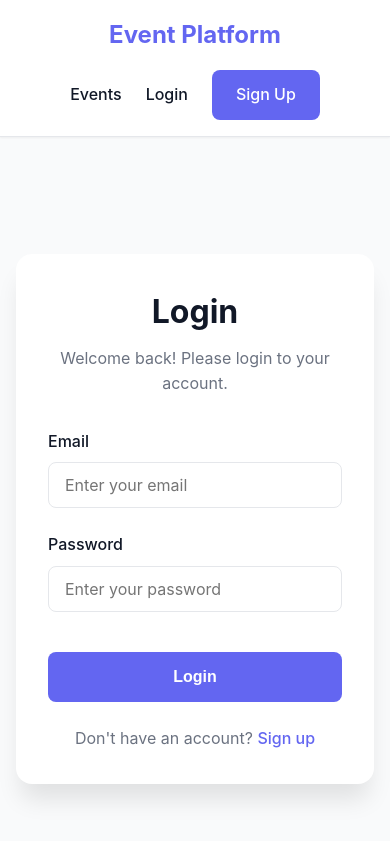
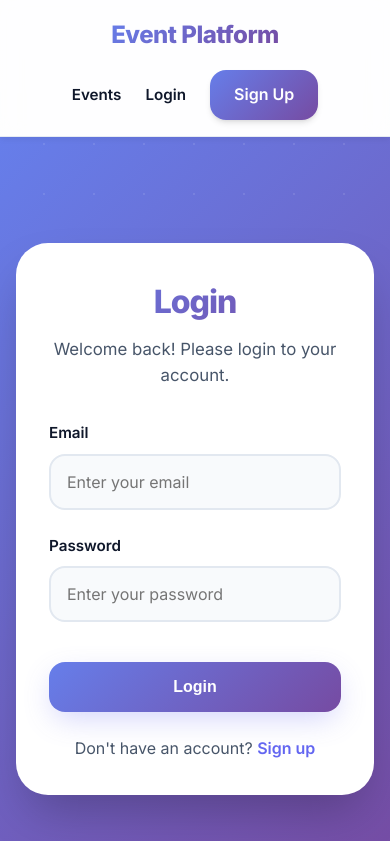
Before and after one commit to hansel06/mern-fun, a React (Vite) app in the folder client/: page /login in a window 390 px wide. Shown: the top 841 px of the page. Built offline with nearby package versions, Linux system fonts and the light colour scheme; no server answers.

Commit message:
render push time

```diff
--- a/client/index.html
+++ b/client/index.html
@@ -4,6 +4,9 @@
     <meta charset="UTF-8" />
     <link rel="icon" type="image/svg+xml" href="/vite.svg" />
     <meta name="viewport" content="width=device-width, initial-scale=1.0" />
+    <link rel="preconnect" href="https://fonts.googleapis.com">
+    <link rel="preconnect" href="https://fonts.gstatic.com" crossorigin>
+    <link href="https://fonts.googleapis.com/css2?family=Inter:wght@400;500;600;700;800;900&display=swap" rel="stylesheet">
     <title>Event Platform</title>
   </head>
   <body>
--- a/client/src/index.css
+++ b/client/src/index.css
@@ -6,24 +6,34 @@
 }
 
 :root {
-  /* Color Palette */
+  /* Modern Color Palette with Gradients */
   --primary-color: #6366f1;
   --primary-hover: #4f46e5;
+  --primary-light: #818cf8;
   --secondary-color: #8b5cf6;
+  --secondary-hover: #7c3aed;
   --danger-color: #ef4444;
   --danger-hover: #dc2626;
   --success-color: #10b981;
+  --success-hover: #059669;
   --warning-color: #f59e0b;
 
-  /* Neutrals */
+  /* Gradient Colors */
+  --gradient-primary: linear-gradient(135deg, #667eea 0%, #764ba2 100%);
+  --gradient-secondary: linear-gradient(135deg, #f093fb 0%, #f5576c 100%);
+  --gradient-success: linear-gradient(135deg, #4facfe 0%, #00f2fe 100%);
+  --gradient-hero: linear-gradient(135deg, #667eea 0%, #764ba2 50%, #f093fb 100%);
+
+  /* Neutrals - Slightly warmer */
   --bg-primary: #ffffff;
-  --bg-secondary: #f9fafb;
-  --bg-tertiary: #f3f4f6;
-  --text-primary: #111827;
-  --text-secondary: #6b7280;
-  --text-tertiary: #9ca3af;
-  --border-color: #e5e7eb;
-  --border-hover: #d1d5db;
+  --bg-secondary: #f8fafc;
+  --bg-tertiary: #f1f5f9;
+  --bg-glass: rgba(255, 255, 255, 0.7);
+  --text-primary: #0f172a;
+  --text-secondary: #475569;
+  --text-tertiary: #94a3b8;
+  --border-color: #e2e8f0;
+  --border-hover: #cbd5e1;
 
   /* Spacing */
   --spacing-xs: 0.5rem;
@@ -33,31 +43,35 @@
   --spacing-xl: 2rem;
   --spacing-2xl: 3rem;
 
-  /* Border Radius */
-  --radius-sm: 0.375rem;
-  --radius-md: 0.5rem;
-  --radius-lg: 0.75rem;
-  --radius-xl: 1rem;
+  /* Border Radius - More rounded */
+  --radius-sm: 0.5rem;
+  --radius-md: 0.75rem;
+  --radius-lg: 1rem;
+  --radius-xl: 1.5rem;
+  --radius-2xl: 2rem;
 
-  /* Shadows */
-  --shadow-sm: 0 1px 2px 0 rgb(0 0 0 / 0.05);
-  --shadow-md: 0 4px 6px -1px rgb(0 0 0 / 0.1);
-  --shadow-lg: 0 10px 15px -3px rgb(0 0 0 / 0.1);
-  --shadow-xl: 0 20px 25px -5px rgb(0 0 0 / 0.1);
+  /* Modern Shadows - Softer and more layered */
+  --shadow-sm: 0 1px 3px 0 rgb(0 0 0 / 0.1), 0 1px 2px -1px rgb(0 0 0 / 0.1);
+  --shadow-md: 0 4px 6px -1px rgb(0 0 0 / 0.1), 0 2px 4px -2px rgb(0 0 0 / 0.1);
+  --shadow-lg: 0 10px 15px -3px rgb(0 0 0 / 0.1), 0 4px 6px -4px rgb(0 0 0 / 0.1);
+  --shadow-xl: 0 20px 25px -5px rgb(0 0 0 / 0.1), 0 8px 10px -6px rgb(0 0 0 / 0.1);
+  --shadow-2xl: 0 25px 50px -12px rgb(0 0 0 / 0.25);
+  --shadow-colored: 0 10px 30px -5px rgba(99, 102, 241, 0.3);
 
   /* Transitions */
-  --transition-fast: 150ms ease-in-out;
-  --transition-base: 200ms ease-in-out;
-  --transition-slow: 300ms ease-in-out;
+  --transition-fast: 150ms cubic-bezier(0.4, 0, 0.2, 1);
+  --transition-base: 250ms cubic-bezier(0.4, 0, 0.2, 1);
+  --transition-slow: 350ms cubic-bezier(0.4, 0, 0.2, 1);
 }
 
 body {
-  font-family: -apple-system, BlinkMacSystemFont, 'Segoe UI', 'Roboto', 'Oxygen',
+  font-family: 'Inter', -apple-system, BlinkMacSystemFont, 'Segoe UI', 'Roboto', 'Oxygen',
     'Ubuntu', 'Cantarell', 'Fira Sans', 'Droid Sans', 'Helvetica Neue',
     sans-serif;
   -webkit-font-smoothing: antialiased;
   -moz-osx-font-smoothing: grayscale;
-  background-color: var(--bg-secondary);
+  background: linear-gradient(to bottom, #f8fafc 0%, #f1f5f9 100%);
+  background-attachment: fixed;
   color: var(--text-primary);
   line-height: 1.6;
 }
@@ -73,11 +87,13 @@ code {
   padding: var(--spacing-xl) var(--spacing-md);
 }
 
-/* Navbar */
+/* Modern Navbar with Glassmorphism */
 .navbar {
-  background-color: var(--bg-primary);
-  border-bottom: 1px solid var(--border-color);
-  box-shadow: var(--shadow-sm);
+  background: rgba(255, 255, 255, 0.8);
+  backdrop-filter: blur(10px);
+  -webkit-backdrop-filter: blur(10px);
+  border-bottom: 1px solid rgba(226, 232, 240, 0.8);
+  box-shadow: 0 4px 6px -1px rgb(0 0 0 / 0.05);
   position: sticky;
   top: 0;
   z-index: 100;
@@ -94,14 +110,18 @@ code {
 
 .nav-logo {
   font-size: 1.5rem;
-  font-weight: 700;
-  color: var(--primary-color);
+  font-weight: 800;
+  background: var(--gradient-primary);
+  -webkit-background-clip: text;
+  -webkit-text-fill-color: transparent;
+  background-clip: text;
   text-decoration: none;
-  transition: color var(--transition-base);
+  transition: transform var(--transition-base);
+  letter-spacing: -0.5px;
 }
 
 .nav-logo:hover {
-  color: var(--primary-hover);
+  transform: scale(1.05);
 }
 
 .nav-menu {
@@ -113,8 +133,26 @@ code {
 .nav-link {
   color: var(--text-primary);
   text-decoration: none;
-  font-weight: 500;
+  font-weight: 600;
+  font-size: 0.95rem;
   transition: color var(--transition-base);
+  position: relative;
+  padding: var(--spacing-xs) 0;
+}
+
+.nav-link::after {
+  content: '';
+  position: absolute;
+  bottom: 0;
+  left: 0;
+  width: 0;
+  height: 2px;
+  background: var(--gradient-primary);
+  transition: width var(--transition-base);
+}
+
+.nav-link:hover::after {
+  width: 100%;
 }
 
 .nav-link:hover {
@@ -124,23 +162,29 @@ code {
 .nav-user {
   color: var(--text-secondary);
   font-size: 0.9rem;
+  font-weight: 500;
+  background: var(--bg-tertiary);
+  padding: var(--spacing-xs) var(--spacing-md);
+  border-radius: var(--radius-lg);
 }
 
 .nav-button {
-  background-color: var(--primary-color);
+  background: var(--gradient-primary);
   color: white;
   border: none;
   padding: var(--spacing-sm) var(--spacing-lg);
-  border-radius: var(--radius-md);
-  font-weight: 500;
+  border-radius: var(--radius-lg);
+  font-weight: 600;
   cursor: pointer;
-  transition: background-color var(--transition-base);
+  transition: all var(--transition-base);
   text-decoration: none;
   display: inline-block;
+  box-shadow: var(--shadow-md);
 }
 
 .nav-button:hover {
-  background-color: var(--primary-hover);
+  transform: translateY(-2px);
+  box-shadow: var(--shadow-lg);
 }
 
 /* Loading Spinner */
@@ -166,18 +210,35 @@ code {
   }
 }
 
-/* Buttons */
+/* Modern Buttons with Gradients */
 .button {
-  padding: var(--spacing-sm) var(--spacing-lg);
+  padding: var(--spacing-sm) var(--spacing-xl);
   border: none;
-  border-radius: var(--radius-md);
+  border-radius: var(--radius-lg);
   font-size: 1rem;
-  font-weight: 500;
+  font-weight: 600;
   cursor: pointer;
   transition: all var(--transition-base);
   text-decoration: none;
   display: inline-block;
   text-align: center;
+  position: relative;
+  overflow: hidden;
+}
+
+.button::before {
+  content: '';
+  position: absolute;
+  top: 0;
+  left: -100%;
+  width: 100%;
+  height: 100%;
+  background: linear-gradient(90deg, transparent, rgba(255, 255, 255, 0.2), transparent);
+  transition: left 0.5s;
+}
+
+.button:hover::before {
+  left: 100%;
 }
 
 .button:disabled {
@@ -186,49 +247,61 @@ code {
 }
 
 .button-primary {
-  background-color: var(--primary-color);
+  background: var(--gradient-primary);
   color: white;
+  box-shadow: var(--shadow-colored);
 }
 
 .button-primary:hover:not(:disabled) {
-  background-color: var(--primary-hover);
-  transform: translateY(-1px);
+  transform: translateY(-2px);
+  box-shadow: var(--shadow-xl), var(--shadow-colored);
+}
+
+.button-secondary {
+  background: white;
+  color: var(--text-primary);
+  border: 2px solid var(--border-color);
+  box-shadow: var(--shadow-sm);
+}
+
+.button-secondary:hover:not(:disabled) {
+  border-color: var(--primary-color);
+  background: var(--bg-secondary);
+  transform: translateY(-2px);
   box-shadow: var(--shadow-md);
 }
 
-.button-secondary {
-  background-color: var(--bg-tertiary);
-  color: var(--text-primary);
-}
-
-.button-secondary:hover:not(:disabled) {
-  background-color: var(--border-color);
-}
-
 .button-danger {
-  background-color: var(--danger-color);
+  background: linear-gradient(135deg, var(--danger-color) 0%, #dc2626 100%);
   color: white;
+  box-shadow: 0 10px 30px -5px rgba(239, 68, 68, 0.3);
 }
 
 .button-danger:hover:not(:disabled) {
-  background-color: var(--danger-hover);
+  transform: translateY(-2px);
+  box-shadow: 0 15px 35px -5px rgba(239, 68, 68, 0.4);
 }
 
-/* Forms */
+/* Modern Forms */
 .form-container {
   max-width: 700px;
   margin: var(--spacing-xl) auto;
-  background-color: var(--bg-primary);
+  background: white;
   padding: var(--spacing-2xl);
-  border-radius: var(--radius-xl);
-  box-shadow: var(--shadow-lg);
+  border-radius: var(--radius-2xl);
+  box-shadow: var(--shadow-2xl);
+  border: 1px solid var(--border-color);
 }
 
 .form-title {
-  font-size: 2rem;
-  font-weight: 700;
+  font-size: 2.5rem;
+  font-weight: 800;
   margin-bottom: var(--spacing-lg);
-  color: var(--text-primary);
+  background: var(--gradient-primary);
+  -webkit-background-clip: text;
+  -webkit-text-fill-color: transparent;
+  background-clip: text;
+  letter-spacing: -1px;
 }
 
 .form-group {
@@ -238,26 +311,30 @@ code {
 .form-group label {
   display: block;
   margin-bottom: var(--spacing-xs);
-  font-weight: 500;
+  font-weight: 600;
   color: var(--text-primary);
+  font-size: 0.95rem;
 }
 
 .form-input,
 .form-textarea {
   width: 100%;
-  padding: var(--spacing-sm) var(--spacing-md);
-  border: 1px solid var(--border-color);
-  border-radius: var(--radius-md);
+  padding: var(--spacing-md);
+  border: 2px solid var(--border-color);
+  border-radius: var(--radius-lg);
   font-size: 1rem;
   font-family: inherit;
-  transition: border-color var(--transition-base), box-shadow var(--transition-base);
+  transition: all var(--transition-base);
+  background: var(--bg-secondary);
 }
 
 .form-input:focus,
 .form-textarea:focus {
   outline: none;
   border-color: var(--primary-color);
-  box-shadow: 0 0 0 3px rgb(99 102 241 / 0.1);
+  background: white;
+  box-shadow: 0 0 0 4px rgba(99, 102, 241, 0.1), var(--shadow-md);
+  transform: translateY(-1px);
 }
 
 .form-textarea {
@@ -267,15 +344,19 @@ code {
 
 .form-input-file {
   width: 100%;
-  padding: var(--spacing-sm);
+  padding: var(--spacing-lg);
   border: 2px dashed var(--border-color);
-  border-radius: var(--radius-md);
+  border-radius: var(--radius-lg);
   cursor: pointer;
-  transition: border-color var(--transition-base);
+  transition: all var(--transition-base);
+  background: var(--bg-secondary);
+  text-align: center;
 }
 
 .form-input-file:hover {
   border-color: var(--primary-color);
+  background: white;
+  box-shadow: var(--shadow-md);
 }
 
 .form-row {
@@ -298,39 +379,69 @@ code {
   width: 100%;
   max-width: 400px;
   height: auto;
-  border-radius: var(--radius-lg);
-  box-shadow: var(--shadow-md);
+  border-radius: var(--radius-xl);
+  box-shadow: var(--shadow-lg);
+  border: 4px solid white;
 }
 
-/* Auth Pages */
+/* Modern Auth Pages */
 .auth-container {
   min-height: calc(100vh - 80px);
   display: flex;
   align-items: center;
   justify-content: center;
   padding: var(--spacing-xl) var(--spacing-md);
+  background: linear-gradient(135deg, #667eea 0%, #764ba2 100%);
+  position: relative;
+  overflow: hidden;
+}
+
+.auth-container::before {
+  content: '';
+  position: absolute;
+  top: -50%;
+  left: -50%;
+  width: 200%;
+  height: 200%;
+  background: radial-gradient(circle, rgba(255, 255, 255, 0.1) 1px, transparent 1px);
+  background-size: 50px 50px;
+  animation: move 20s linear infinite;
+}
+
+@keyframes move {
+  0% { transform: translate(0, 0); }
+  100% { transform: translate(50px, 50px); }
 }
 
 .auth-card {
-  background-color: var(--bg-primary);
+  background: white;
   padding: var(--spacing-2xl);
-  border-radius: var(--radius-xl);
-  box-shadow: var(--shadow-xl);
+  border-radius: var(--radius-2xl);
+  box-shadow: var(--shadow-2xl);
   width: 100%;
   max-width: 450px;
+  position: relative;
+  z-index: 1;
+  border: 1px solid rgba(255, 255, 255, 0.2);
 }
 
 .auth-title {
-  font-size: 2rem;
-  font-weight: 700;
+  font-size: 2.5rem;
+  font-weight: 800;
   margin-bottom: var(--spacing-xs);
   text-align: center;
+  background: var(--gradient-primary);
+  -webkit-background-clip: text;
+  -webkit-text-fill-color: transparent;
+  background-clip: text;
+  letter-spacing: -1px;
 }
 
 .auth-subtitle {
   text-align: center;
   color: var(--text-secondary);
   margin-bottom: var(--spacing-xl);
+  font-size: 1.05rem;
 }
 
 .auth-form {
@@ -340,19 +451,21 @@ code {
 .auth-button {
   width: 100%;
   padding: var(--spacing-md);
-  background-color: var(--primary-color);
+  background: var(--gradient-primary);
   color: white;
   border: none;
-  border-radius: var(--radius-md);
+  border-radius: var(--radius-lg);
   font-size: 1rem;
   font-weight: 600;
   cursor: pointer;
-  transition: background-color var(--transition-base);
+  transition: all var(--transition-base);
   margin-top: var(--spacing-md);
+  box-shadow: var(--shadow-colored);
 }
 
 .auth-button:hover:not(:disabled) {
-  background-color: var(--primary-hover);
+  transform: translateY(-2px);
+  box-shadow: var(--shadow-xl), var(--shadow-colored);
 }
 
 .auth-button:disabled {
@@ -369,28 +482,35 @@ code {
 .auth-footer a {
   color: var(--primary-color);
   text-decoration: none;
-  font-weight: 500;
+  font-weight: 600;
 }
 
 .auth-footer a:hover {
   text-decoration: underline;
 }
 
-/* Events Grid */
+/* Modern Events Grid */
 .events-header {
   text-align: center;
   margin-bottom: var(--spacing-2xl);
+  padding: var(--spacing-xl) 0;
 }
 
 .events-header h1 {
-  font-size: 2.5rem;
-  font-weight: 700;
+  font-size: 3.5rem;
+  font-weight: 900;
   margin-bottom: var(--spacing-sm);
+  background: var(--gradient-primary);
+  -webkit-background-clip: text;
+  -webkit-text-fill-color: transparent;
+  background-clip: text;
+  letter-spacing: -2px;
 }
 
 .events-subtitle {
-  font-size: 1.1rem;
+  font-size: 1.2rem;
   color: var(--text-secondary);
+  font-weight: 500;
 }
 
 .events-grid {
@@ -400,29 +520,48 @@ code {
   margin-top: var(--spacing-xl);
 }
 
-/* Event Card */
+/* Modern Event Card with Glassmorphism */
 .event-card {
-  background-color: var(--bg-primary);
-  border-radius: var(--radius-xl);
+  background: white;
+  border-radius: var(--radius-2xl);
   overflow: hidden;
-  box-shadow: var(--shadow-md);
+  box-shadow: var(--shadow-lg);
   text-decoration: none;
   color: inherit;
-  transition: transform var(--transition-base), box-shadow var(--transition-base);
+  transition: all var(--transition-base);
   display: flex;
   flex-direction: column;
+  border: 1px solid var(--border-color);
+  position: relative;
+}
+
+.event-card::before {
+  content: '';
+  position: absolute;
+  top: 0;
+  left: 0;
+  right: 0;
+  height: 4px;
+  background: var(--gradient-primary);
+  transform: scaleX(0);
+  transition: transform var(--transition-base);
+}
+
+.event-card:hover::before {
+  transform: scaleX(1);
 }
 
 .event-card:hover {
-  transform: translateY(-4px);
-  box-shadow: var(--shadow-xl);
+  transform: translateY(-8px) scale(1.02);
+  box-shadow: var(--shadow-2xl);
 }
 
 .event-card-image-container {
   position: relative;
   width: 100%;
-  height: 200px;
+  height: 220px;
   overflow: hidden;
+  background: var(--bg-tertiary);
 }
 
 .event-card-image {
@@ -433,48 +572,54 @@ code {
 }
 
 .event-card:hover .event-card-image {
-  transform: scale(1.05);
+  transform: scale(1.1);
 }
 
 .event-card-badge {
   position: absolute;
   top: var(--spacing-md);
   right: var(--spacing-md);
-  background-color: var(--danger-color);
+  background: linear-gradient(135deg, var(--danger-color) 0%, #dc2626 100%);
   color: white;
-  padding: var(--spacing-xs) var(--spacing-sm);
-  border-radius: var(--radius-sm);
+  padding: var(--spacing-xs) var(--spacing-md);
+  border-radius: var(--radius-lg);
   font-size: 0.75rem;
-  font-weight: 600;
+  font-weight: 700;
   text-transform: uppercase;
+  box-shadow: var(--shadow-md);
+  letter-spacing: 0.5px;
 }
 
 .event-card-content {
-  padding: var(--spacing-lg);
+  padding: var(--spacing-xl);
   flex: 1;
   display: flex;
   flex-direction: column;
 }
 
 .event-card-title {
-  font-size: 1.25rem;
-  font-weight: 600;
+  font-size: 1.35rem;
+  font-weight: 700;
   margin-bottom: var(--spacing-sm);
   color: var(--text-primary);
+  line-height: 1.3;
 }
 
 .event-card-description {
   color: var(--text-secondary);
   margin-bottom: var(--spacing-md);
   flex: 1;
-  line-height: 1.5;
+  line-height: 1.6;
+  font-size: 0.95rem;
 }
 
 .event-card-meta {
   display: flex;
   flex-direction: column;
-  gap: var(--spacing-xs);
+  gap: var(--spacing-sm);
   margin-top: auto;
+  padding-top: var(--spacing-md);
+  border-top: 1px solid var(--border-color);
 }
 
 .event-card-meta-item {
@@ -483,27 +628,32 @@ code {
   gap: var(--spacing-sm);
   color: var(--text-secondary);
   font-size: 0.9rem;
+  font-weight: 500;
 }
 
 .meta-icon {
-  font-size: 1rem;
+  font-size: 1.1rem;
+  width: 20px;
+  text-align: center;
 }
 
-/* Event Detail */
+/* Modern Event Detail */
 .event-detail {
   max-width: 900px;
   margin: var(--spacing-xl) auto;
-  background-color: var(--bg-primary);
-  border-radius: var(--radius-xl);
+  background: white;
+  border-radius: var(--radius-2xl);
   overflow: hidden;
-  box-shadow: var(--shadow-lg);
+  box-shadow: var(--shadow-2xl);
+  border: 1px solid var(--border-color);
 }
 
 .event-detail-image-container {
   position: relative;
   width: 100%;
-  height: 400px;
+  height: 450px;
   overflow: hidden;
+  background: var(--bg-tertiary);
 }
 
 .event-detail-image {
@@ -516,12 +666,14 @@ code {
   position: absolute;
   top: var(--spacing-lg);
   right: var(--spacing-lg);
-  background-color: var(--danger-color);
+  background: linear-gradient(135deg, var(--danger-color) 0%, #dc2626 100%);
   color: white;
-  padding: var(--spacing-sm) var(--spacing-lg);
-  border-radius: var(--radius-md);
-  font-weight: 600;
+  padding: var(--spacing-sm) var(--spacing-xl);
+  border-radius: var(--radius-lg);
+  font-weight: 700;
   font-size: 1rem;
+  box-shadow: var(--shadow-lg);
+  letter-spacing: 0.5px;
 }
 
 .event-detail-content {
@@ -532,16 +684,18 @@ code {
   display: flex;
   justify-content: space-between;
   align-items: flex-start;
-  margin-bottom: var(--spacing-lg);
+  margin-bottom: var(--spacing-xl);
   flex-wrap: wrap;
   gap: var(--spacing-md);
 }
 
 .event-detail-title {
-  font-size: 2.5rem;
-  font-weight: 700;
+  font-size: 3rem;
+  font-weight: 900;
   color: var(--text-primary);
   flex: 1;
+  line-height: 1.2;
+  letter-spacing: -1.5px;
 }
 
 .event-detail-actions {
@@ -554,9 +708,10 @@ code {
   grid-template-columns: repeat(auto-fit, minmax(250px, 1fr));
   gap: var(--spacing-lg);
   margin-bottom: var(--spacing-xl);
-  padding: var(--spacing-lg);
-  background-color: var(--bg-secondary);
-  border-radius: var(--radius-lg);
+  padding: var(--spacing-xl);
+  background: linear-gradient(135deg, #f8fafc 0%, #f1f5f9 100%);
+  border-radius: var(--radius-xl);
+  border: 1px solid var(--border-color);
 }
 
 .info-item {
@@ -566,19 +721,22 @@ code {
 }
 
 .info-label {
-  font-weight: 600;
+  font-weight: 700;
   color: var(--text-secondary);
-  font-size: 0.9rem;
+  font-size: 0.85rem;
+  text-transform: uppercase;
+  letter-spacing: 0.5px;
 }
 
 .info-value {
-  font-size: 1.1rem;
+  font-size: 1.15rem;
   color: var(--text-primary);
+  font-weight: 600;
 }
 
 .spots-left {
   color: var(--success-color);
-  font-weight: 600;
+  font-weight: 700;
 }
 
 .event-detail-description {
@@ -586,50 +744,54 @@ code {
 }
 
 .event-detail-description h2 {
-  font-size: 1.5rem;
+  font-size: 1.75rem;
   margin-bottom: var(--spacing-md);
   color: var(--text-primary);
+  font-weight: 800;
+  letter-spacing: -0.5px;
 }
 
 .event-detail-description p {
   color: var(--text-secondary);
   line-height: 1.8;
-  font-size: 1.05rem;
+  font-size: 1.1rem;
 }
 
 .event-detail-rsvp {
   margin-bottom: var(--spacing-xl);
   padding-top: var(--spacing-xl);
-  border-top: 1px solid var(--border-color);
+  border-top: 2px solid var(--border-color);
 }
 
 .rsvp-status-container {
   display: flex;
   flex-direction: column;
-  gap: var(--spacing-md);
+  gap: var(--spacing-lg);
   align-items: center;
 }
 
 .rsvp-status-badge {
-  background: linear-gradient(135deg, var(--success-color), #059669);
+  background: var(--gradient-success);
   color: white;
-  padding: var(--spacing-sm) var(--spacing-lg);
-  border-radius: var(--radius-lg);
-  font-weight: 600;
-  font-size: 1rem;
-  box-shadow: var(--shadow-md);
+  padding: var(--spacing-md) var(--spacing-xl);
+  border-radius: var(--radius-xl);
+  font-weight: 700;
+  font-size: 1.1rem;
+  box-shadow: var(--shadow-lg);
   text-align: center;
+  letter-spacing: 0.5px;
 }
 
 .login-prompt {
   text-align: center;
   color: var(--text-secondary);
+  font-size: 1.05rem;
 }
 
 .login-prompt a {
   color: var(--primary-color);
   text-decoration: none;
-  font-weight: 500;
+  font-weight: 700;
 }
 
 .login-prompt a:hover {
@@ -638,13 +800,15 @@ code {
 
 .event-detail-attendees {
   padding-top: var(--spacing-xl);
-  border-top: 1px solid var(--border-color);
+  border-top: 2px solid var(--border-color);
 }
 
 .event-detail-attendees h2 {
-  font-size: 1.5rem;
+  font-size: 1.75rem;
   margin-bottom: var(--spacing-lg);
   color: var(--text-primary);
+  font-weight: 800;
+  letter-spacing: -0.5px;
 }
 
 .attendees-list {
@@ -657,67 +821,130 @@ code {
   display: flex;
   align-items: center;
   gap: var(--spacing-sm);
-  padding: var(--spacing-sm) var(--spacing-md);
-  background-color: var(--bg-secondary);
-  border-radius: var(--radius-md);
+  padding: var(--spacing-sm) var(--spacing-lg);
+  background: linear-gradient(135deg, #f8fafc 0%, #f1f5f9 100%);
+  border-radius: var(--radius-xl);
+  border: 1px solid var(--border-color);
+  transition: all var(--transition-base);
+}
+
+.attendee-item:hover {
+  transform: translateY(-2px);
+  box-shadow: var(--shadow-md);
+  border-color: var(--primary-color);
 }
 
 .attendee-avatar {
-  width: 32px;
-  height: 32px;
+  width: 36px;
+  height: 36px;
   border-radius: 50%;
-  background-color: var(--primary-color);
+  background: var(--gradient-primary);
   color: white;
   display: flex;
   align-items: center;
   justify-content: center;
-  font-weight: 600;
-  font-size: 0.9rem;
+  font-weight: 700;
+  font-size: 0.95rem;
+  box-shadow: var(--shadow-sm);
 }
 
 .no-attendees {
   color: var(--text-secondary);
   font-style: italic;
+  font-size: 1.05rem;
 }
 
 /* Error Messages */
 .error-message {
-  background-color: #fef2f2;
+  background: linear-gradient(135deg, #fef2f2 0%, #fee2e2 100%);
   color: var(--danger-color);
   padding: var(--spacing-md);
-  border-radius: var(--radius-md);
+  border-radius: var(--radius-lg);
   margin-bottom: var(--spacing-lg);
-  border: 1px solid #fecaca;
+  border: 2px solid #fecaca;
+  font-weight: 600;
 }
 
 .error-container {
   text-align: center;
   padding: var(--spacing-2xl);
-  background-color: var(--bg-primary);
-  border-radius: var(--radius-xl);
-  box-shadow: var(--shadow-lg);
+  background: white;
+  border-radius: var(--radius-2xl);
+  box-shadow: var(--shadow-xl);
+  border: 1px solid var(--border-color);
 }
 
 .error-container h2 {
   color: var(--danger-color);
   margin-bottom: var(--spacing-md);
+  font-weight: 800;
 }
 
 .empty-state {
   text-align: center;
   padding: var(--spacing-2xl);
-  background-color: var(--bg-primary);
-  border-radius: var(--radius-xl);
+  background: white;
+  border-radius: var(--radius-2xl);
   box-shadow: var(--shadow-md);
+  border: 1px solid var(--border-color);
 }
 
 .empty-state h2 {
   margin-bottom: var(--spacing-md);
   color: var(--text-primary);
+  font-weight: 800;
 }
 
 .empty-state p {
   color: var(--text-secondary);
+  font-size: 1.05rem;
+}
+
+/* Modern Footer */
+.footer {
+  background: white;
+  border-top: 2px solid var(--border-color);
+  margin-top: var(--spacing-2xl);
+  padding: var(--spacing-xl) var(--spacing-md);
+  box-shadow: 0 -4px 6px -1px rgb(0 0 0 / 0.05);
+}
+
+.footer-container {
+  max-width: 1200px;
+  margin: 0 auto;
+  text-align: center;
+}
+
+.footer-text {
+  color: var(--text-secondary);
+  font-size: 1rem;
+  margin-bottom: var(--spacing-xs);
+  font-weight: 500;
+}
+
+.footer-text strong {
+  background: var(--gradient-primary);
+  -webkit-background-clip: text;
+  -webkit-text-fill-color: transparent;
+  background-clip: text;
+  font-weight: 700;
+}
+
+.footer-email {
+  margin-top: var(--spacing-xs);
+}
+
+.footer-link {
+  color: var(--primary-color);
+  text-decoration: none;
+  font-size: 0.95rem;
+  font-weight: 600;
+  transition: all var(--transition-base);
+}
+
+.footer-link:hover {
+  color: var(--primary-hover);
+  text-decoration: underline;
 }
 
 /* Responsive Design */
@@ -734,6 +961,10 @@ code {
 
   .events-grid {
     grid-template-columns: 1fr;
+  }
+
+  .events-header h1 {
+    font-size: 2.5rem;
   }
 
   .form-row {
@@ -763,47 +994,10 @@ code {
   .auth-card {
     padding: var(--spacing-xl);
   }
-}
 
-/* Footer */
-.footer {
-  background-color: var(--bg-primary);
-  border-top: 1px solid var(--border-color);
-  margin-top: var(--spacing-2xl);
-  padding: var(--spacing-xl) var(--spacing-md);
-}
-
-.footer-container {
-  max-width: 1200px;
-  margin: 0 auto;
-  text-align: center;
-}
-
-.footer-text {
-  color: var(--text-secondary);
-  font-size: 0.95rem;
-  margin-bottom: var(--spacing-xs);
-}
-
-.footer-text strong {
-  color: var(--text-primary);
-  font-weight: 600;
-}
-
-.footer-email {
-  margin-top: var(--spacing-xs);
-}
-
-.footer-link {
-  color: var(--primary-color);
-  text-decoration: none;
-  font-size: 0.9rem;
-  transition: color var(--transition-base);
-}
-
-.footer-link:hover {
-  color: var(--primary-hover);
-  text-decoration: underline;
+  .auth-container {
+    background: var(--gradient-primary);
+  }
 }
 
 @media (max-width: 480px) {
@@ -818,4 +1012,12 @@ code {
   .event-detail-content {
     padding: var(--spacing-lg);
   }
+
+  .form-title {
+    font-size: 2rem;
+  }
+
+  .auth-title {
+    font-size: 2rem;
+  }
 }
```
